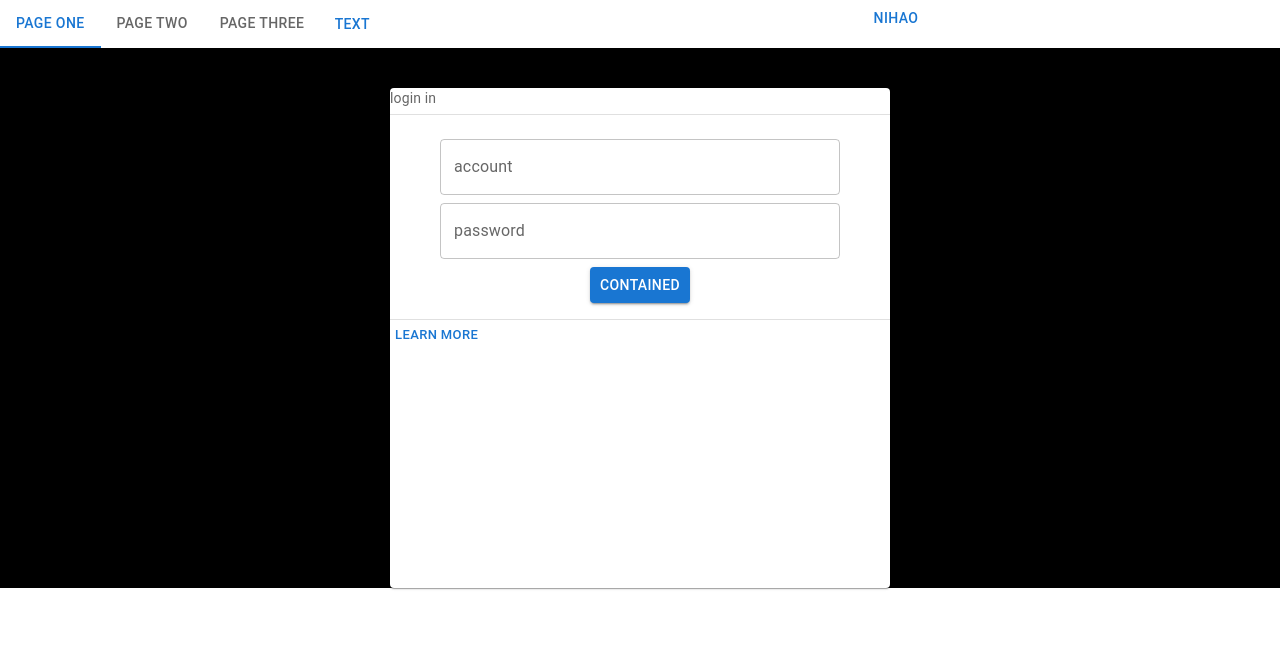
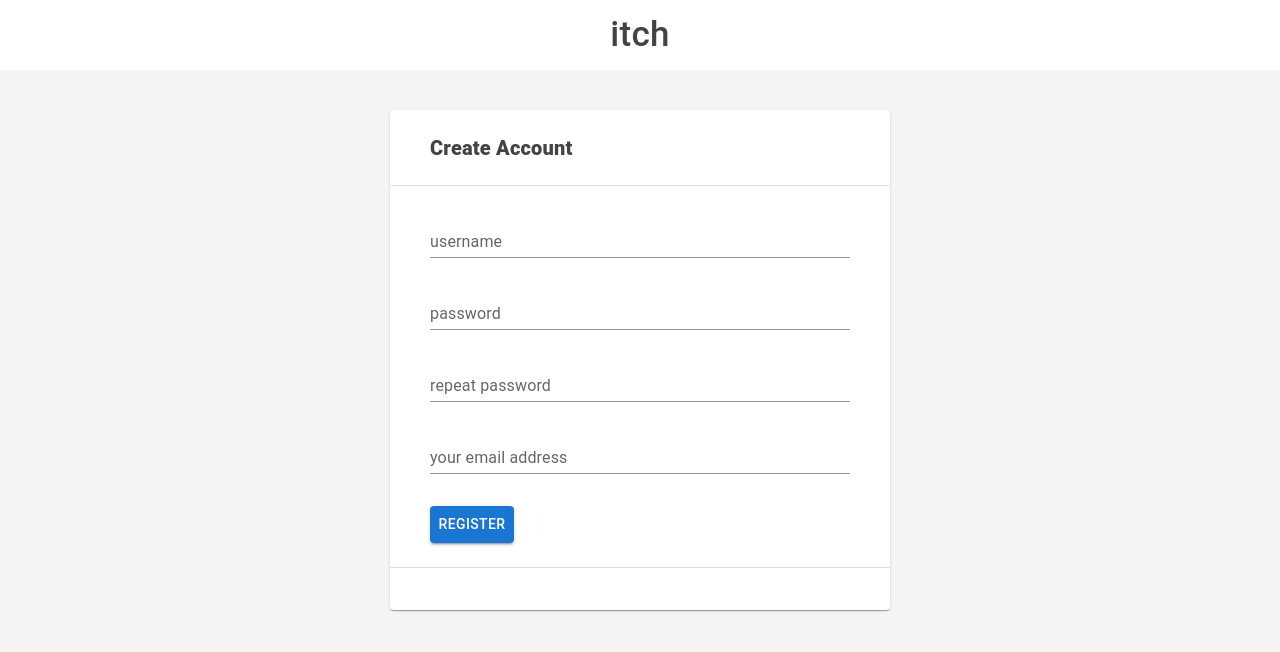
Before and after one commit to Thgamejamweb/thgamejam-web, a React (Create React App) app: page /register in a window 1280 px wide. Shown: the top 652 px of the page. Built offline with nearby package versions, Linux system fonts and the light colour scheme.

Commit message:
feat:login/register 页面 :see_no_evil:

```diff
--- a/package.json
+++ b/package.json
@@ -19,6 +19,7 @@
     "protoc-gen-ts-httpapi": "^0.0.7",
     "react": "^18.2.0",
     "react-dom": "^18.2.0",
+    "react-router-dom": "^6.13.0",
     "react-scripts": "5.0.1",
     "typescript": "^4.9.5",
     "web-vitals": "^2.1.4"
@@ -47,5 +48,8 @@
       "last 1 firefox version",
       "last 1 safari version"
     ]
+  },
+  "devDependencies": {
+    "@types/google-protobuf": "^3.15.6"
   }
 }
--- a/src/App.tsx
+++ b/src/App.tsx
@@ -1,14 +1,16 @@
 import React from 'react';
-import PrimarySearchAppBar from './components/Navbar/navbar';
-import NavTabs from './components/Navbar/navbar';
-import BasicCard from './pages/Login/login';
+
+import NavBars from './components/Navbar/navbar';
+import { Outlet } from '@mui/icons-material';
+
+
+
 
 
 function App() {
   return (
     <>
-      <NavTabs></NavTabs>
-      <BasicCard></BasicCard>
+      <NavBars></NavBars>
     </>
   );
 }
--- a/src/components/Navbar/navbar.tsx
+++ b/src/components/Navbar/navbar.tsx
@@ -5,14 +5,18 @@ import Tab from '@mui/material/Tab';
 import Button from '@mui/material/Button';
 import Grid from '@mui/material/Grid';
 
+
 interface LinkTabProps {
   label?: string;
   href?: string;
 }
 
+
+
+
 function LinkTab(props: LinkTabProps) {
   return (
-    <Tab
+    <Tab sx={{height:70}}
       component="a"
       onClick={(event: React.MouseEvent<HTMLAnchorElement, MouseEvent>) => {
         event.preventDefault();
@@ -22,7 +26,7 @@ function LinkTab(props: LinkTabProps) {
   );
 }
 
-export default function NavTabs() {
+export default function NavBars() {
   const [value, setValue] = React.useState(0);
 
   const handleChange = (event: React.SyntheticEvent, newValue: number) => {
@@ -30,10 +34,10 @@ export default function NavTabs() {
   };
 
   return (
-    <Box sx={{ width: '100%' }}>
-      <Grid container spacing={2}>
-        <Grid item xs={8}>
-          <Tabs value={value} onChange={handleChange} aria-label="nav tabs example">
+    <Box sx={{ width: '100%',height:70 }}>
+      <Grid container>
+        <Grid item xs={8} >
+          <Tabs sx={{height:70}} value={value} onChange={handleChange} aria-label="nav tabs example">
             <LinkTab label="Page One" href="/drafts" />
             <LinkTab label="Page Two" href="/trash" />
             <LinkTab label="Page Three" href="/spam" />
--- a/src/index.tsx
+++ b/src/index.tsx
@@ -3,13 +3,31 @@ import ReactDOM from 'react-dom/client';
 import './index.css';
 import App from './App';
 import reportWebVitals from './reportWebVitals';
+import { createBrowserRouter, RouterProvider } from 'react-router-dom';
+import UserAccess from './pages/UserAccess/userAccess';
+
+
+const router = createBrowserRouter([
+  {
+    path: '/',
+    element: <App />,
+  },
+  {
+    path: 'login',
+    element: <UserAccess login={true}></UserAccess>
+  },
+  {
+    path: 'register',
+    element: <UserAccess login={false}></UserAccess>
+  }
+]);
 
 const root = ReactDOM.createRoot(
   document.getElementById('root') as HTMLElement
 );
 root.render(
   <React.StrictMode>
-    <App />
+    <RouterProvider router={router}></RouterProvider>
   </React.StrictMode>
 );
 
--- a/src/pages/Login/login.css
+++ /dev/null
@@ -1,5 +0,0 @@
-.login-card {
-    margin-top: 100px;
-    margin-right: 250px;
-    margin-left: 250px;
-}
--- a/src/pages/Login/login.tsx
+++ /dev/null
@@ -1,48 +0,0 @@
-import * as React from 'react';
-import Box from '@mui/material/Box';
-import Card from '@mui/material/Card';
-import CardActions from '@mui/material/CardActions';
-import CardContent from '@mui/material/CardContent';
-import Button from '@mui/material/Button';
-import Typography from '@mui/material/Typography';
-import Divider from '@mui/material/Divider';
-import TextField from '@mui/material/TextField';
-
-import './login.css'
-
-const bull = (
-    <Box
-        component="span"
-        sx={{ display: 'inline-block', mx: '2px', transform: 'scale(0.8)' }}
-    >
-        •
-    </Box>
-);
-
-export default function BasicCard() {
-    return (
-        <Box sx={{ height: 500, pt: 5, bgcolor: 'black', display: 'flex', justifyContent: 'center' }}>
-            <Card sx={{ width: 500, height: '100%' }} >
-                <CardContent sx={{ p: '0' }}>
-                    <Typography sx={{ fontSize: 14 }} color="text.secondary" gutterBottom>
-                        login in
-                    </Typography>
-                    <Divider />
-
-                    <Box sx={{ pt: 3, display: 'flex', flexDirection: 'column', justifyContent: 'center' }}>
-                        <TextField sx={{ mx: 'auto', width: '80%', mb: 1 }} id="outlined-basic" label="account" variant="outlined" />
-                        <TextField sx={{ mx: 'auto', width: '80%', mb: 1 }} id="outlined-basic" label="password" variant="outlined" />
-                        <Button sx={{ mx: 'auto', width: '20%', mb: 2 }} variant="contained">Contained</Button>
-                        {/* <TextField margin='normal' id="outlined-basic" label="account" variant="outlined" />
-                        <TextField margin='normal' id="outlined-basic" label="account" variant="outlined" /> */}
-                    </Box>
-
-                </CardContent>
-                <Divider />
-                <CardActions sx={{ p: '0' }}>
-                    <Button size="small">Learn More</Button>
-                </CardActions>
-            </Card>
-        </Box>
-    );
-}
--- /dev/null
+++ b/src/pages/UserAccess/login.tsx
@@ -0,0 +1,87 @@
+import React, { useState } from 'react';
+import Box from '@mui/material/Box';
+import Card from '@mui/material/Card';
+import CardContent from '@mui/material/CardContent';
+import Button from '@mui/material/Button';
+import Typography from '@mui/material/Typography';
+import Divider from '@mui/material/Divider';
+import TextField from '@mui/material/TextField';
+import Link from '@mui/material/Link';
+
+
+
+
+
+
+interface IJumpToRegister {
+    callback: (toRegister: boolean) => void
+}
+
+export default function Login({ callback }: IJumpToRegister) {
+
+
+
+    const [account, setAccount] = useState<string>('')
+    const [password, setPassword] = useState<string>('')
+
+    const handleAccountChange: React.ChangeEventHandler<HTMLInputElement> = (e) => {
+        setAccount(e.target.value);
+        console.log(account);
+    };
+    const handlePasswordChange: React.ChangeEventHandler<HTMLInputElement> = (e) => {
+        setAccount(e.target.value);
+    };
+    const handleLoginSubmit = (e: any) => {
+        // userApi.getUserPublicKey(new GetUserPublicKeyRequest({username:account})).then((req)=>{
+        //     console.log(rsa_encrypt(new LoginRequest({username:account,password:password}),req.publicKey))
+        // })
+
+
+    }
+    return (
+        <Card sx={{ width: 500, height: '100%' }} >
+            <CardContent sx={{ p: '0' }}>
+                <Box sx={{ height: 75, px: 5, display: 'flex', alignItems: 'center' }}>
+                    <Typography sx={{ m: '0', fontSize: 20, fontWeight: 900, color: '#434343' }} color="text.secondary" gutterBottom>
+                        login in
+                    </Typography>
+                </Box>
+                <Divider />
+
+                <Box sx={{ pt: 5, px: 5, display: 'flex', flexDirection: 'column', justifyContent: 'center' }}>
+                    <TextField sx={{ mb: 3 }} id="outlined-basic" label="account" variant="standard" onChange={handleAccountChange} />
+                    <TextField sx={{ mb: 5 }} id="outlined-basic" label="password" variant="standard" onChange={handlePasswordChange} />
+                    <Box>
+                        <Button sx={{ width: '20%', mb: 3 }} variant="contained" onClick={handleLoginSubmit}>LOGIN</Button>
+
+                        <Link
+                            component="button"
+                            variant="body2"
+                            onClick={() => {
+                                callback(true);
+                            }}
+                            sx={{ ml: 3 }}
+                        >
+                            register
+                        </Link>
+                    </Box>
+                    <Divider sx={{ mb: 2 }} />
+                    <Box sx={{ mb: 3 }}>
+                        <Link
+                            component="button"
+                            variant="body2"
+                            onClick={() => {
+                                console.info("I'm a button.");
+                            }}
+                        >
+                            forget password?
+                        </Link>
+                    </Box>
+                </Box>
+
+            </CardContent>
+            <Divider />
+
+        </Card>
+    );
+}
--- /dev/null
+++ b/src/pages/UserAccess/register.tsx
@@ -0,0 +1,36 @@
+import * as React from 'react';
+import Box from '@mui/material/Box';
+import Card from '@mui/material/Card';
+import CardContent from '@mui/material/CardContent';
+import Button from '@mui/material/Button';
+import Typography from '@mui/material/Typography';
+import Divider from '@mui/material/Divider';
+import TextField from '@mui/material/TextField';
+
+
+export default function Register() {
+    return (
+
+        <Card sx={{ width: 500, height: '100%' }} >
+            <CardContent sx={{ p: '0' }}>
+                <Box sx={{ height: 75, px: 5, display: 'flex', alignItems: 'center' }}>
+                    <Typography sx={{  m: '0', fontSize: 20 ,fontWeight:900,color:'#434343'}} color="text.secondary" gutterBottom>
+                        Create Account
+                    </Typography>
+                </Box>
+                <Divider />
+
+                <Box sx={{ pt: 3, px: 5, display: 'flex', flexDirection: 'column', justifyContent: 'center' }}>
+                    <TextField sx={{ mb: 3 }} id="outlined-basic" label="username" variant="standard" />
+                    <TextField sx={{ mb: 3 }} id="outlined-basic" label="password" variant="standard" />
+                    <TextField sx={{ mb: 3 }} id="outlined-basic" label="repeat password" variant="standard" />
+                    <TextField sx={{ mb: 4 }} id="outlined-basic" label="your email address" variant="standard" />
+                    <Box>
+                        <Button sx={{ width: '20%', mb: 3 }} variant="contained">register</Button>
+                    </Box>
+                </Box>
+            </CardContent>
+            <Divider />
+        </Card>
+    );
+}
--- /dev/null
+++ b/src/pages/UserAccess/topbar.tsx
@@ -0,0 +1,12 @@
+import Box from '@mui/material/Box';
+import Typography from '@mui/material/Typography';
+
+export default function Topbar() {
+    return (
+        <Box sx={{ width: '100%', height: 70, display: 'flex', alignItems: 'center' ,justifyContent:'center'}}>
+            <Typography sx={{ m: '0', fontSize: 35, fontWeight: 500, color: '#434343' }} color="text.secondary" gutterBottom>
+                itch
+            </Typography>
+        </Box>
+    )
+}
--- /dev/null
+++ b/src/pages/UserAccess/userAccess.tsx
@@ -0,0 +1,28 @@
+import { useState } from 'react';
+import Login from "./login";
+import Register from "./register";
+import { Box } from '@mui/material';
+import Topbar from './topbar';
+
+interface ILogin {
+    login: boolean
+}
+export default function UserAccess({ login }: ILogin) {
+
+    const [isLogin, setIsLogin] = useState(login);
+
+    const loginCallback = (register: boolean) => {
+        setIsLogin(false);
+    }
+
+    return (
+        <>
+           <Topbar></Topbar>
+            <Box sx={{ height: window.innerHeight - 75, bgcolor: '#F4F4F4' }}>
+                <Box sx={{ height: 500, pt: 5, bgcolor: '#F4F4F4', display: 'flex', justifyContent: 'center' }}>
+                    {isLogin ? <Login callback={loginCallback}></Login> : <Register></Register>}
+                </Box>
+            </Box>
+        </>
+    )
+}
--- a/tsconfig.json
+++ b/tsconfig.json
@@ -1,6 +1,6 @@
 {
   "compilerOptions": {
-    "target": "es5",
+    "target": "ES2015",
     "lib": [
       "dom",
       "dom.iterable",
```
Also changed, not shown: src/utils/api.tsx (added, +15 -0 lines), 1 other file (tests, documents, lock files or other folders).
